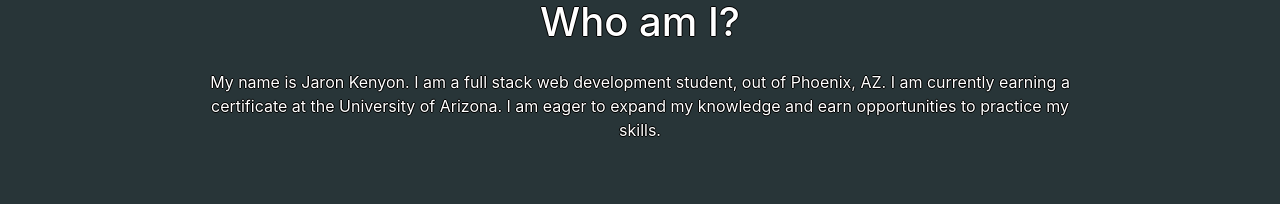
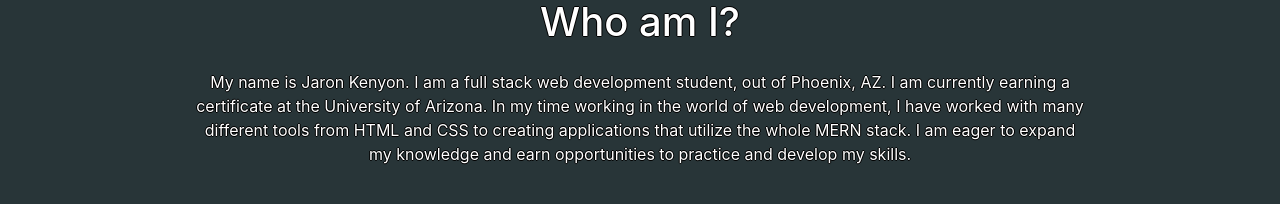
Before and after one commit to Jaron15/my-portfolio, a React (Create React App) app: page / in a window 1280 px wide. Shown: the part 266-470 px from the top of the page. Built offline with nearby package versions, Linux system fonts and the light colour scheme.

Commit message:
update about

```diff
--- a/src/components/About/index.js
+++ b/src/components/About/index.js
@@ -8,7 +8,9 @@ function About() {
       <h1 id="about">Who am I?</h1>
       <div className="my-4 about-body">
         <p>
-        My name is Jaron Kenyon. I am a full stack web development student, out of Phoenix, AZ. I am currently earning a certificate at the University of Arizona. I am eager to expand my knowledge and earn opportunities to practice my skills.
+        My name is Jaron Kenyon. I am a full stack web development student, out of Phoenix, AZ. I am currently earning a certificate at the University of Arizona.
+        In my time working in the world of web development, I have worked with many different tools from HTML and CSS to creating applications that utilize the whole MERN stack.
+        I am eager to expand my knowledge and earn opportunities to practice and develop my skills.
       </p>
       </div>
     </section>
```
